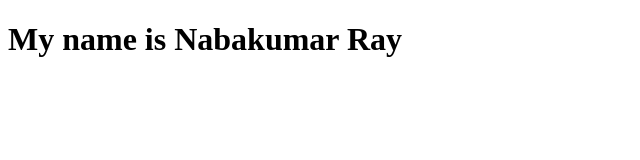
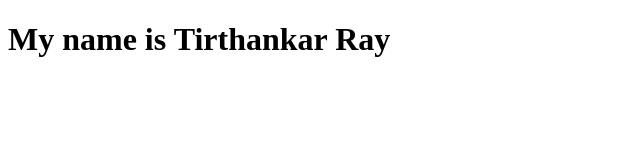
Before and after one commit to bwutr/gittest, a plain HTML site: page index.html in a window 1280 px wide. Shown: the whole page, without its empty margins (0-640 px from the left). Drawn offline with Linux system fonts and the light colour scheme.

Commit message:
rename the name from Nabakumar to Tirthankar

```diff
--- a/index.html
+++ b/index.html
@@ -7,6 +7,6 @@
     <title>My first project in GIT</title>
 </head>
 <body>
-    <h1>My name is Nabakumar Ray</h1>
+    <h1>My name is Tirthankar Ray</h1>
 </body>
 </html>
```
